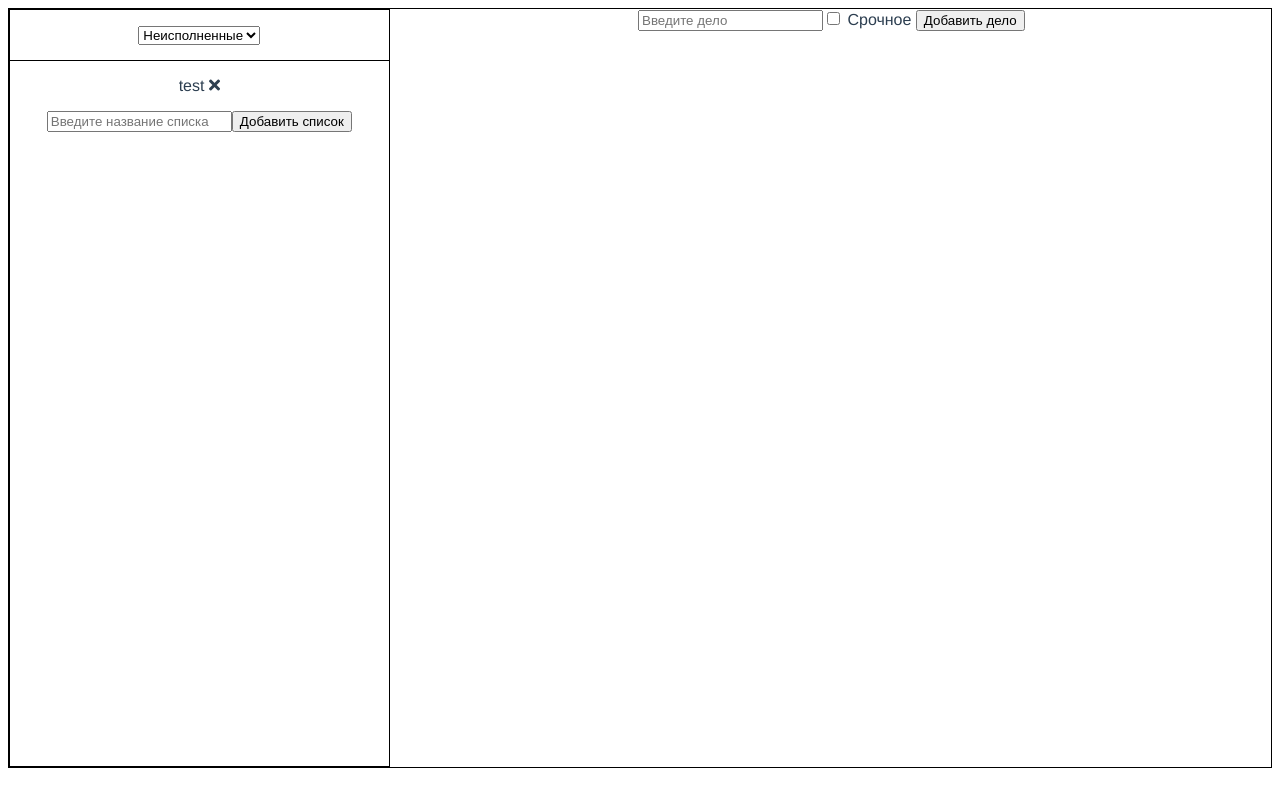
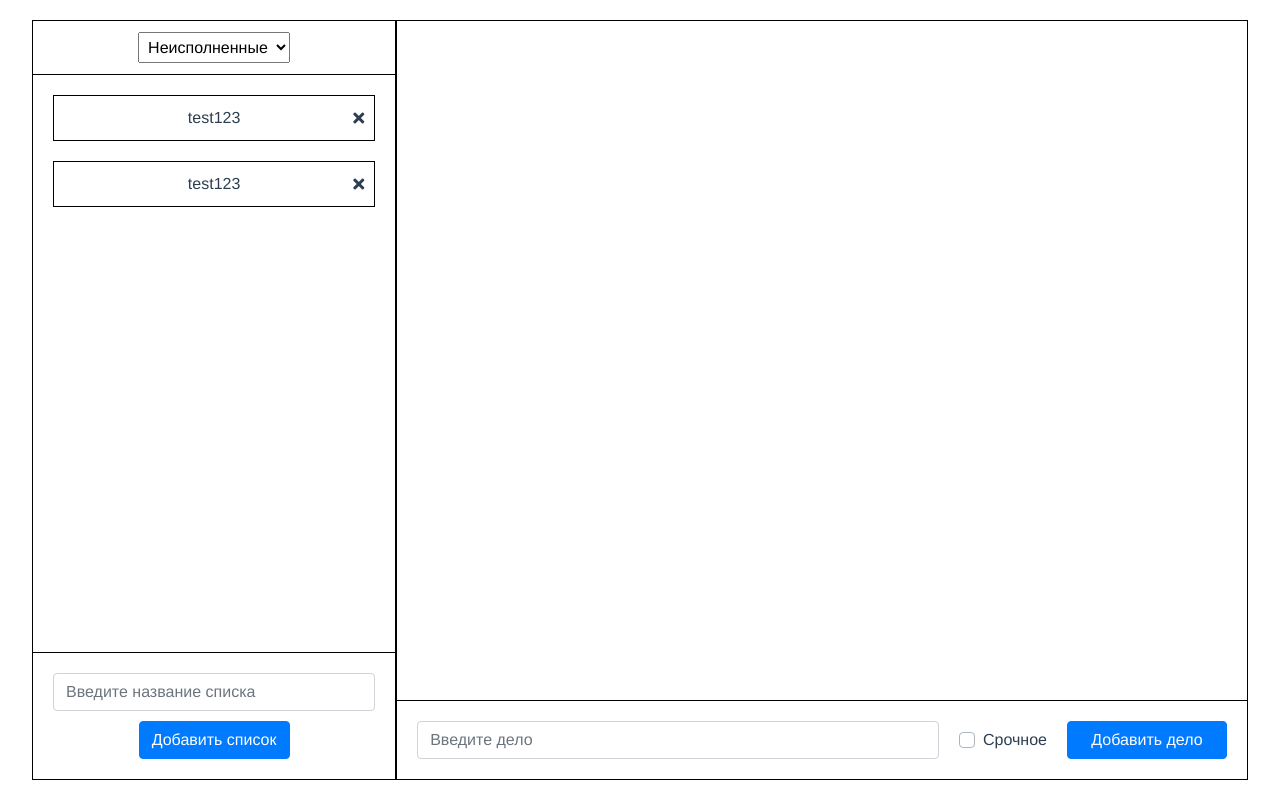
Before and after one commit to MeliorDD/academy-todo-list, a Vue app: page / in a window 1280 px wide. Built offline with nearby package versions, Linux system fonts and the light colour scheme; data requests are answered from the project's data file.

Commit message:
added popup and styles

```diff
--- a/db.json
+++ b/db.json
@@ -1,24 +1,37 @@
 {
   "lists": [
     {
-      "text": "test",
+      "text": "test123",
+      "state": "without-tasks",
+      "tasks": [],
+      "id": 1
+    },
+    {
+      "text": "asd",
       "state": "all-done",
       "tasks": [
         {
           "isDone": true,
           "isImportant": false,
-          "text": "asd",
-          "date": "7.7.2021 5:14",
+          "text": "test123",
+          "date": "8.7.2021 5:37",
           "id": 0
+        },
+        {
+          "isDone": true,
+          "isImportant": false,
+          "text": "test123",
+          "date": "8.7.2021 5:37",
+          "id": 1
         }
       ],
       "id": 2
     },
     {
-      "text": "test",
+      "text": "test123",
       "state": "without-tasks",
       "tasks": [],
-      "id": 4
+      "id": 3
     }
   ]
 }
--- a/package.json
+++ b/package.json
@@ -9,6 +9,7 @@
     "backend": "json-server --watch db.json --port 5000"
   },
   "dependencies": {
+    "bootstrap-vue": "^2.21.2",
     "core-js": "^3.6.5",
     "json-server": "^0.16.3",
     "vue": "^2.6.11",
@@ -22,6 +23,8 @@
     "babel-eslint": "^10.1.0",
     "eslint": "^6.7.2",
     "eslint-plugin-vue": "^6.2.2",
+    "sass": "^1.37.5",
+    "sass-loader": "^10.2.0",
     "vue-template-compiler": "^2.6.11"
   },
   "eslintConfig": {
--- a/src/components/AddList.vue
+++ b/src/components/AddList.vue
@@ -1,7 +1,7 @@
 <template>
     <form @submit="onSubmit">
-        <input type="text" name="text" v-model="text" placeholder="Введите название списка">
-        <input type="submit" value="Добавить список">
+        <b-form-input class="input" type="text" name="text" v-model="text" placeholder="Введите название списка"></b-form-input>
+        <b-button type="submit" variant="primary"> Добавить список</b-button>
     </form>
 </template>
 
@@ -30,3 +30,13 @@
         }
     }
 </script>
+
+<style scoped lang="scss">
+    form{
+        padding: 20px;
+        border-top: 1px solid black;
+        .input{
+            margin-bottom: 10px;
+        }
+    }
+</style>
--- a/src/components/AddTask.vue
+++ b/src/components/AddTask.vue
@@ -1,9 +1,8 @@
 <template>
     <form @submit="onSubmit">
-        <input type="text" name="text" v-model="text" placeholder="Введите дело">
-        <input type="checkbox" v-model="isImportant" id="important">
-        <label for="important"> Срочное </label>
-        <input type="submit" value="Добавить дело">
+        <b-form-input class = "input" type="text" name="text" v-model="text" placeholder="Введите дело"></b-form-input>
+        <b-form-checkbox type="checkbox" class = "checkbox" v-model="isImportant" id="important">Срочное</b-form-checkbox>
+        <b-button type="submit" class = "button" variant="primary">Добавить дело</b-button>
     </form>
 </template>
 
@@ -19,11 +18,6 @@
         methods:{
             onSubmit(e){
                 e.preventDefault()
-
-                if(!this.text){
-                    alert('Введите название дела!')
-                    return
-                }
                 const date = new Date()
 
                 const newTask = {
@@ -42,3 +36,32 @@
         }
     }
 </script>
+
+<style scoped lang="scss">
+    form{
+        display: flex;
+        justify-content: space-between;
+        align-items: center;
+        padding: 20px;
+        border-top: 1px solid black;
+        .checkbox{
+            margin: 0px 20px
+        }
+        .button{
+            min-width: 160px;
+        }
+    }
+    @media(max-width:947px){
+        form{
+            flex-wrap: wrap;
+            justify-content: start;
+            .input{
+                margin-bottom: 20px;
+            }
+            .checkbox{
+                margin: 0;
+                margin-right: 20px;
+            }
+        }
+    }
+</style>
--- a/src/components/List.vue
+++ b/src/components/List.vue
@@ -1,6 +1,6 @@
 <template>
-    <div @click="listClicked" :class="list.state" >
-        <p> {{ list.text }} <i @click="$emit('delete-list', list)" class="i fas fa-times"></i></p>
+    <div  :class="isActive === true ? list.state + ' active' : list.state" >
+        <span class="text" @click="listClicked"> {{ list.text }} </span> <span @click="deleteList" class="i fas fa-times"></span>
     </div>
 </template>
 
@@ -8,28 +8,55 @@
     export default {
         name: 'List',
         props: {
-            list:Object
+            list:Object,
+            isActive: Boolean
         },
         methods:{
             listClicked(){
                 this.$emit('list-clicked', this.list)
+            },
+            deleteList(){
+                this.$emit('delete-list', this.list)
             }
         }
     }
 
 </script>
 
-<style scoped>
+<style scoped lang="scss">
     div{
+        position: relative;
+        padding: 10px;
+        margin: 20px;
+        border: 1px solid black;
+    }
+    .text{
         cursor: pointer;
+        width: 100%;
+        height: 100%;
+        display: block;
+    }
+    .fas{
+        position: absolute;
+        top:33%;
+        right: 10px;
+        cursor: pointer;
+        float: right;
+        transition: all ease .3s;
+        &:hover{
+            transform: scale(1.15);
+        }
+    }
+    .active{
+        border: 2px solid black;
     }
     .without-tasks{
         background-color: white;
     }
     .not-all-are-done{
-        background-color: green;
+        background-color: #d5e8d4;
     }
     .all-done{
-        background-color: gray;
+        background-color: #eeeeee;
     }
 </style>
--- a/src/components/MainPage.vue
+++ b/src/components/MainPage.vue
@@ -1,5 +1,8 @@
 <template>
   <div class="root">
+    <Popup :type ="typeOfPopup" v-if="isPopupVisible" @close="close" @accept="accept" @cancel="cancel">
+      {{massageInPopup}}
+    </Popup>
     <div class="left-side">
       <div class="filter">
         <select v-model="selected" @change="filterByState">
@@ -13,13 +16,16 @@
           :key="list.id"
           :list = "list"
           @delete-list="deleteList"
-          :class="list.id === currentList.id ? 'active' : 'inactive'"
+          :isActive="list.id === currentList.id ? true : false"
           />
       </div>
       <AddList @add-list="addList"/>
     </div>
     <div class="right-side">
+      <div class="list-of-tasks">
         <router-view></router-view>
+      </div>
+
       <AddTask @add-task="addTask"/>
     </div>
   </div>
@@ -29,7 +35,9 @@
   import List from './List'
   import AddList from './AddList'
   import AddTask from './AddTask';
+  import Popup from './Popup';
   import {mapGetters} from 'vuex'
+
 
   export default {
     name: 'MainPage',
@@ -37,13 +45,16 @@
       List,
       AddList,
       AddTask,
+      Popup,
     },
-
     data()
     {
       return{
-        lists:[],
-        selected: 'Неисполненные'
+        selected: 'Неисполненные',
+        typeOfPopup: '',
+        isPopupVisible:false,
+        massageInPopup:'',
+        listToDelete:{}
       }
     },
     methods:{
@@ -59,35 +70,52 @@
           tasks:[]
         }
         await this.$store.dispatch('addList', newList)
-        this.filterByState()
+        this.showPopup('alert',`Список дел "${text}" добавлен`)
+        //this.filterByState()
+
       },
 
       async deleteList(listToDelete){
-        await this.$store.dispatch('deleteList', listToDelete)
-        if(listToDelete.id === this.currentList.id) {
-          this.$router.push({path:'/'})
-          this.$store.dispatch('changeCurrentList', {})
-        }
+        this.listToDelete = listToDelete
+        this.showPopup('confirm', `Удалить список дел "${listToDelete.text}"?`)
       },
 
       async addTask(taskToAdd){
+        if(Object.keys(this.currentList).length === 0){
+          this.showPopup('alert', 'Выберите список дел!')
+          return
+        }
+        if(!taskToAdd.text){
+          this.showPopup('alert','Введите название дела!')
+          return
+        }
         this.$store.dispatch('addTask', taskToAdd)
-      },
-      sortLists(){
-          this.lists.sort((a, b) => {
-          const textA=a.text.toLowerCase(), textB=b.text.toLowerCase()
-          if (textA < textB)
-            return -1
-          if (textA > textB)
-            return 1
-          return 0
-        })
+        this.showPopup('alert', `"${taskToAdd.text}" добавлено в "${this.currentList.text}" `)
       },
       filterByState(){
 
         this.$store.commit('CHANGE_SELECTED', this.selected)
         this.$store.dispatch('filterByState')
       },
+      showPopup(type, massage){
+        this.isPopupVisible = true
+        this.typeOfPopup = type
+        this.massageInPopup = massage
+      },
+      close(){
+        this.isPopupVisible = false
+      },
+      async accept(){
+        await this.$store.dispatch('deleteList', this.listToDelete)
+        if(this.listToDelete.id === this.currentList.id) {
+          this.$router.push({path:'/'})
+          this.$store.dispatch('changeCurrentList', {})
+        }
+        this.isPopupVisible = false
+      },
+      cancel(){
+        this.isPopupVisible = false
+      }
     },
     async created(){
         await this.$store.dispatch('loadLists')
@@ -102,11 +130,11 @@
           return this.getCurrentList
         }
     },
-    emits:['list-clicked', 'add-list', 'delete-list','add-task']
+    emits:['list-clicked', 'add-list', 'delete-list','add-task','close','accept', 'cancel']
   }
 </script>
 
-<style>
+<style lang="scss">
   .root{
     font-family: Avenir, Helvetica, Arial, sans-serif;
     -webkit-font-smoothing: antialiased;
@@ -114,28 +142,43 @@
     text-align: center;
     color: #2c3e50;
     box-sizing: border-box;
-
     display: flex;
     border: 1px solid black;
     height: 95vh;
-  }
+    width: 95%;
+    margin: 0 auto;
+    margin-top: 20px;
+
     .left-side{
       flex: 0 0 30%;
-    border: 1px solid black;
-
-  }
+      min-width: 250px;
+      border-right: 2px solid black;
+      display: flex;
+      flex-direction: column;
+      justify-content: space-between;
       .filter{
-    height: 50px;
+        height: 70px;
         border-bottom: 1px solid black;
         display: flex;
         align-items: center;
         justify-content: center;
+        select{
+          padding: 5px;
+        }
+      }
+      .list-of-lists{
+        height: 100%;
+        overflow-y: auto;
+      }
     }
     .right-side{
       flex:0 0 70%;
+      display: flex;
+      flex-direction: column;
+      justify-content: space-between;
+      .list-of-tasks{
+        overflow-y: auto;
       }
-  .active{
-    border: 1px solid black;
     }
-
+  }
 </style>
--- /dev/null
+++ b/src/components/Popup.vue
@@ -0,0 +1,75 @@
+<template>
+    <div class="popup-wrapper">
+        <div class="popup">
+            <div class="massage">
+                <slot></slot>
+            </div>
+            <div v-if="type === 'alert'" class="if-alert">
+                <b-button class = "button ok" variant="primary" @click="close">Ок</b-button>
+            </div>
+            <div v-if="type === 'confirm'" class="if-confirm">
+                <b-button class = "button ok" variant="primary" @click="accept">Да</b-button>
+                <b-button class = "button cancel" variant="primary" @click="cancel">Нет</b-button>
+            </div>
+        </div>
+    </div>
+</template>
+
+<script>
+    export default{
+        name:'Popup',
+        props:{
+            type: String
+        },
+        methods:{
+            close(){
+                this.$emit('close')
+            },
+            accept(){
+                this.$emit('accept')
+            },
+            cancel(){
+                this.$emit('cancel')
+            }
+        }
+    }
+</script>
+
+<style scoped lang = "scss">
+    .popup-wrapper{
+        position: absolute;
+        top:0;
+        left: 0;
+        width: 100vw;
+        height: 100vh;
+        background-color: rgba(182, 150, 150, 0.1);
+        z-index: 100;
+        .popup{
+            background-color: #fff;
+            padding: 30px 20px;
+            width: 400px;
+            display: flex;
+            flex-direction: column;
+            justify-content: space-between;
+            position: fixed;
+            top:50px;
+            left: 0;
+            right: 0;
+            margin-left: auto;
+            margin-right: auto;
+            box-shadow: 0 0 17px 0;
+            .massage{
+                margin-bottom: 20px;
+            }
+            .button{
+                width: 100px;;
+            }
+            .if-confirm{
+                .ok{
+                    margin-right: 20px;
+                }
+            }
+        }
+    }
+
+</style>
--- a/src/components/Task.vue
+++ b/src/components/Task.vue
@@ -1,10 +1,15 @@
 <template>
-    <div>
-        <input type="checkbox" @click="$emit('checkbox-clicked',task)" :checked="task.isDone"/>
+    <div class="task">
+        <div class="left">
+            <input type="checkbox" @click="checkboxClicked" :checked="task.isDone"/>
             <label v-if="task.isImportant"></label>
             <p> {{task.text}} </p>
+        </div>
+        <div class="right">
             <p> {{task.date}} </p>
-        <i @click="$emit('delete-task', task)" class="i fas fa-times"></i>
+            <i @click="deleteTask" class="i fas fa-times"></i>
+        </div>
+
     </div>
 </template>
 
@@ -14,26 +19,58 @@ export default{
     name: 'Task',
     props:{
         task: Object,
+    },
+    methods:{
+        checkboxClicked(){
+            this.$emit('checkbox-clicked',this.task)
+        },
+        deleteTask(){
+            this.$emit('delete-task', this.task)
+        }
     }
 }
 </script>
 
 
-<style scoped>
-    div{
+<style scoped lang = "scss">
+    p{
+        margin: 0;
+    }
+    .task{
         display: flex;
         justify-content: space-between;
         align-items: center;
         border: 1px solid #000;
+        border-radius: 5px;
+        margin: 10px;
+        padding: 10px;
+        .left{
+            display: flex;
+            align-items: center;
+            padding: 0;
+            input{
+                margin-right: 10px;
             }
             label{
+                margin: 0;
+                margin-right: 10px;
                 width: 10px;
                 height: 10px;
                 border-radius: 50%;
                 background-color: red;
             }
+        }
+        .right{
+            display: flex;
+            align-items: center;
             .fas{
-        color: red;
+                margin-left: 10px;
                 cursor: pointer;
+                transition: all ease .3s;
+                &:hover{
+                    transform: scale(1.15);
+                }
+            }
+        }
     }
 </style>
--- a/src/store/index.js
+++ b/src/store/index.js
@@ -47,9 +47,15 @@ export default new Vuex.Store({
   actions:{
     async loadLists({commit,dispatch}){
         const res = await fetch("http://localhost:5000/lists")
+        if(res.ok === true){
           const data = await res.json()
           commit('SET_LISTS', data)
           dispatch('filterByState')
+        }
+        else{
+          alert('Ошибка удаления списка')
+        }
+
     },
     async addList({commit,dispatch},newList){
       const res = await fetch("http://localhost:5000/lists",{
@@ -59,16 +65,21 @@ export default new Vuex.Store({
         },
         body:JSON.stringify(newList)
       })
+      if(res.ok === true){
         const data = await res.json()
         commit('ADD_LIST', data)
         dispatch('filterByState')
+      }
+      else{
+        alert('Ошибка добавления списка')
+      }
+
     },
     async deleteList({commit,dispatch}, listToDelete){
-      if(confirm(`Удалить список "${listToDelete.text}" ?`)){
         const res = await fetch(`http://localhost:5000/lists/${listToDelete.id}`, {
           method: 'DELETE'
         })
-        if(res.status === 200)
+        if(res.ok === true)
         {
           commit('DELETE_LIST', listToDelete)
           dispatch('filterByState')
@@ -76,46 +87,43 @@ export default new Vuex.Store({
         else{
           alert('Ошибка удаления списка')
         }
-
-      }
     },
     changeCurrentList({commit},list){
       commit('CHANGE_CURRENT_LIST', list)
     },
     async addTask({commit, getters, dispatch}, taskToAdd){
       const listToChange = getters.getCurrentList
-      if(Object.keys(listToChange).length === 0){
-        alert('Выберите список дел!')
-        return
-      }
       listToChange.tasks.length !== 0 ? taskToAdd.id = listToChange.tasks[listToChange.tasks.length - 1].id + 1: taskToAdd.id = 0
       listToChange.tasks.push(taskToAdd)
       if(listToChange.state === 'without-tasks') listToChange.state = 'not-all-are-done'
-      fetch(`http://localhost:5000/lists/${listToChange.id}`,{
+      const res = await fetch(`http://localhost:5000/lists/${listToChange.id}`,{
         method:'PUT',
         headers:{
           'Content-type': 'application/json'
         },
         body:JSON.stringify(listToChange)
       })
+      if(res.ok === true){
         commit('CHANGE_CURRENT_LIST', listToChange)
         dispatch('changeState')
+      }
+      else{
+        alert('Ошибка добавления дела')
+      }
+
     },
     async deleteTask({commit, getters, dispatch},taskToDelete){
       const listToChange = getters.getCurrentList
-      if(confirm(`Удалить дело "${taskToDelete.text}"?`))
-      {
       listToChange.tasks = listToChange.tasks.filter(task => task.id !== taskToDelete.id)
       dispatch('changeState')
-        fetch(`http://localhost:5000/lists/${listToChange.id}`,{
+      const res = await fetch(`http://localhost:5000/lists/${listToChange.id}`,{
           method:'PUT',
           headers:{
           'Content-type': 'application/json'
           },
           body:JSON.stringify(listToChange)
       })
-      }
-      commit('CHANGE_CURRENT_LIST', listToChange)
+      res.ok === true ? commit('CHANGE_CURRENT_LIST', listToChange) : alert('Ошибка удаления дела')
     },
     async checkboxClicked({commit,getters, dispatch},taskToChange){
       const listToChange = getters.getCurrentList
@@ -124,13 +132,14 @@ export default new Vuex.Store({
       })
       commit('CHANGE_CURRENT_LIST', listToChange)
       dispatch('changeState')
-      fetch(`http://localhost:5000/lists/${listToChange.id}`,{
+      const res = await fetch(`http://localhost:5000/lists/${listToChange.id}`,{
       method:'PUT',
       headers:{
           'Content-type': 'application/json'
       },
       body:JSON.stringify(listToChange)
       })
+      if(res.ok === false) alert('Ошибка')
 
   },
     changeState({commit, getters, dispatch}){
--- a/src/views/Tasks.vue
+++ b/src/views/Tasks.vue
@@ -1,5 +1,9 @@
 <template>
     <div>
+        <Popup :type ="typeOfPopup" v-if="isPopupVisible" @accept="accept" @cancel="cancel">
+            {{massageInPopup}}
+        </Popup>
+        <h3>{{currentList.text}}</h3>
         <Task
             @delete-task = "deleteTask"
             @checkbox-clicked = "checkboxClicked"
@@ -11,10 +15,20 @@
 
 <script>
     import Task from '../components/Task'
+    import Popup from '../components/Popup'
     export default{
         name:'Tasks',
         components: {
             Task,
+            Popup
+        },
+        data(){
+            return{
+                typeOfPopup: '',
+                isPopupVisible:false,
+                massageInPopup:'',
+                taskToDelete:{}
+            }
         },
         computed:{
             currentList(){
@@ -23,12 +37,31 @@
         },
         methods:{
             async deleteTask(taskToDelete){
-                this.$store.dispatch('deleteTask',taskToDelete)
+                this.showPopup('confirm', `Удалить дело "${taskToDelete.text}"?`)
+                this.taskToDelete = taskToDelete
             },
 
             async checkboxClicked(taskToChange){
                 this.$store.dispatch('checkboxClicked', taskToChange)
             },
+            showPopup(type, massage){
+                this.isPopupVisible = true
+                this.typeOfPopup = type
+                this.massageInPopup = massage
+            },
+            accept(){
+                this.$store.dispatch('deleteTask',this.taskToDelete)
+                this.isPopupVisible = false
+            },
+            cancel(){
+                this.isPopupVisible = false
+            }
         }
     }
 </script>
+
+<style scoped>
+    h3{
+        margin: 20px 0;
+    }
+</style>
```
Also changed, not shown: src/main.js (+7 -0 lines), 1 other file (tests, documents, lock files or other folders). Lines whose indentation alone changed are shown as unchanged.
